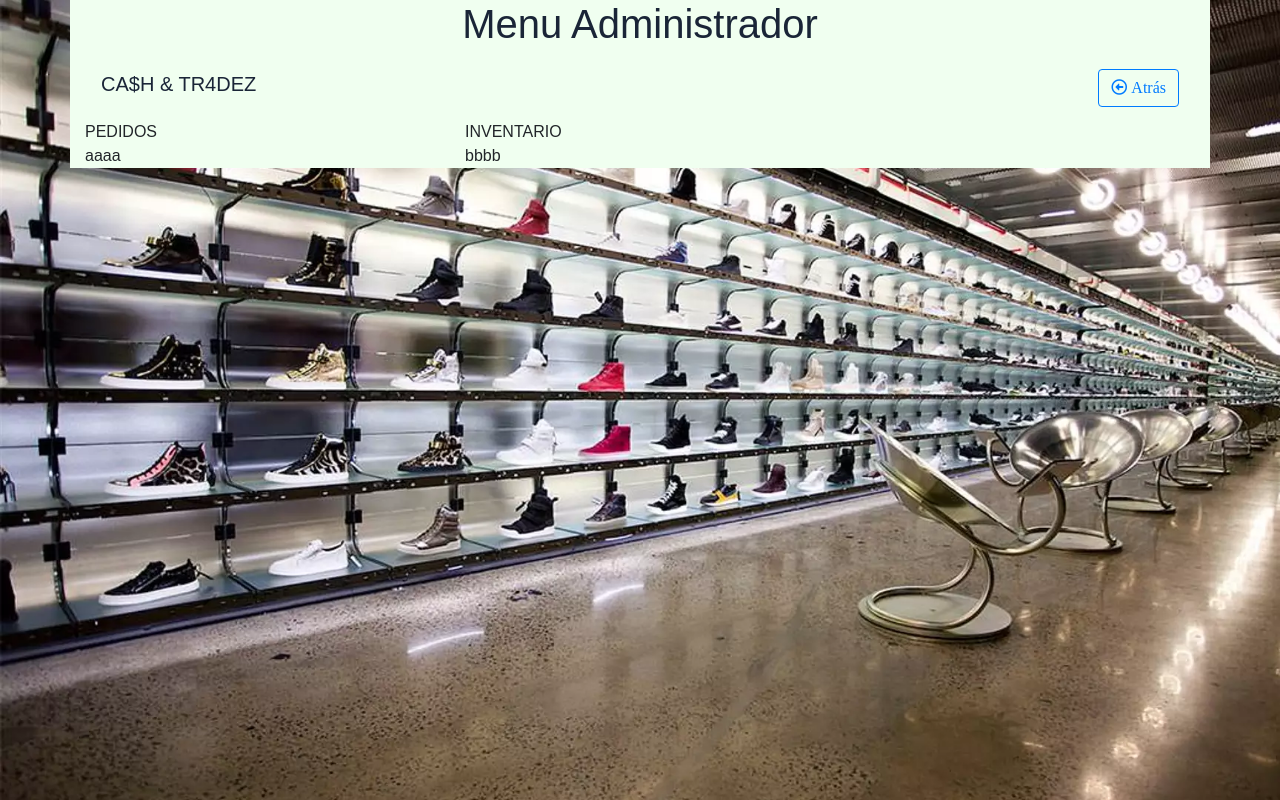
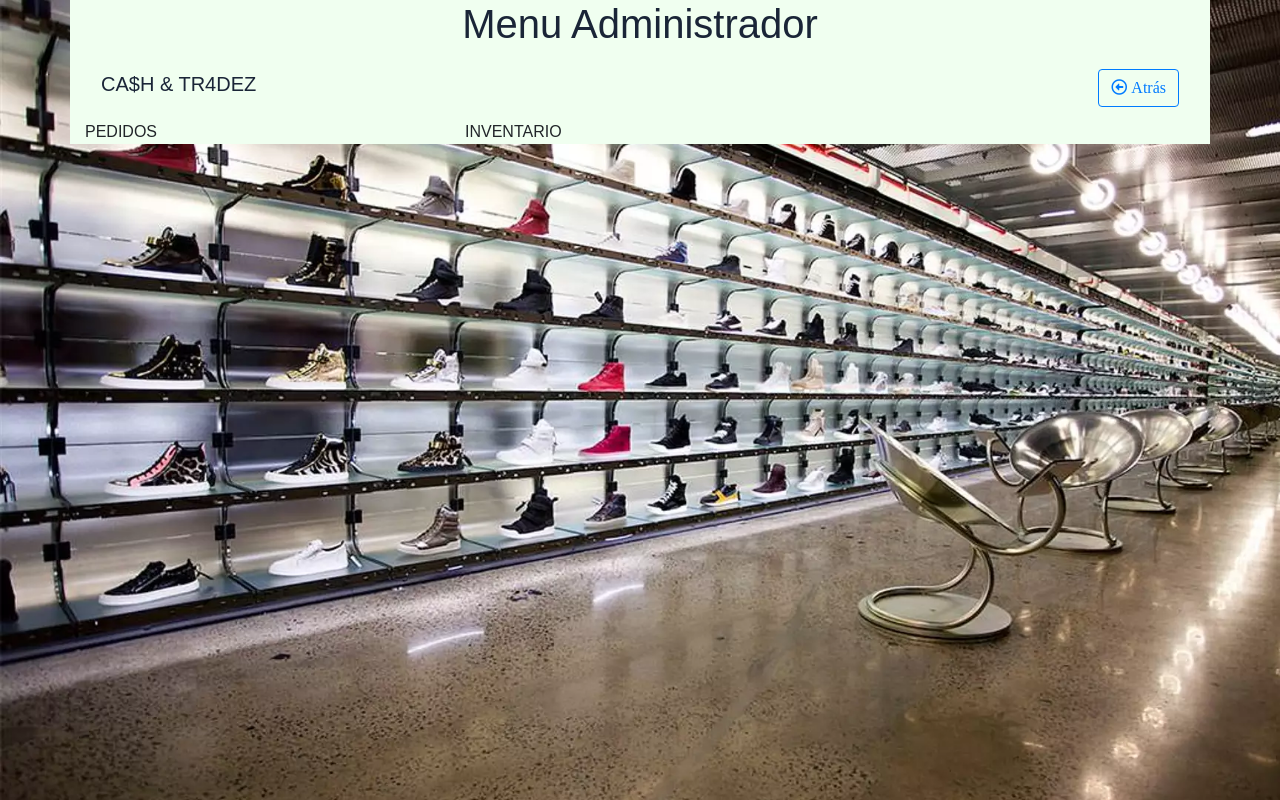
Before and after one commit to personaseria23/proyecto2, a plain HTML site: page public/adminview.html in a window 1280 px wide. Drawn offline with nearby package versions, Linux system fonts and the light colour scheme.

Commit message:
contruyendo adminview

```diff
--- a/public/adminview.html
+++ b/public/adminview.html
@@ -7,7 +7,7 @@
     <!-- Bootstrap CSS -->
     <link rel="stylesheet" href="css/all.css">
     <link rel="stylesheet" href="https://stackpath.bootstrapcdn.com/bootstrap/4.5.2/css/bootstrap.min.css" integrity="sha384-JcKb8q3iqJ61gNV9KGb8thSsNjpSL0n8PARn9HuZOnIxN0hoP+VmmDGMN5t9UJ0Z" crossorigin="anonymous">
-    <link rel="stylesheet" href="estilos.css">
+    <link rel="stylesheet" href="css/estilos.css">
     <title>Administrator</title>
   </head>
   <body>
@@ -23,13 +23,8 @@
             <div class="col-4">PEDIDOS</div>
             <div class="col-8">INVENTARIO</div>
         </div>
-        <div class="row">
-            <div class="col-4">
-                aaaa
-            </div>
-            <div class="col-8">
-                bbbb
-            </div>
+        <div class="container">
+
         </div>
     </div>
 
--- a/public/estilos.css
+++ b/public/css/estilos.css
@@ -1,7 +1,7 @@
 body {
     font-family: Arial, Helvetica, sans-serif;
     margin: 0;
-   background: url(img/fondo.jpeg);
+    background: url(fondo.jpeg);
     background-size: cover;
     background-attachment: fixed;
 }
```
Also changed, not shown: public/inicio.html (+1 -1 lines), public/css/fondo.jpeg (added).
